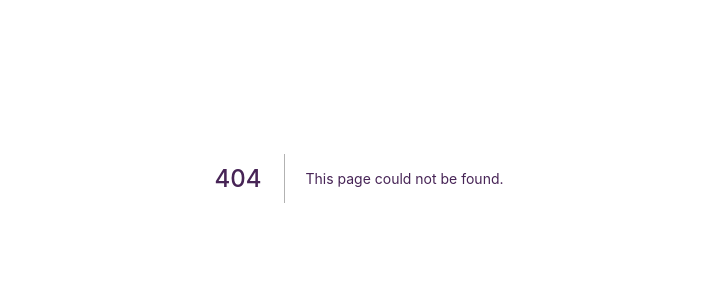
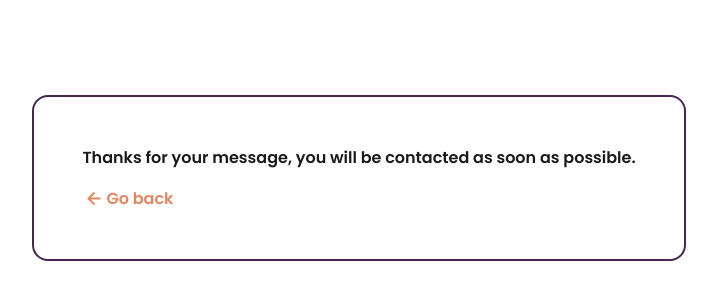
Before and after one commit to AmineElkhalidy/My-Portfolio, a Next.js app: page /feedback in a window 1280 px wide. Before the commit this address had no page. Shown: the part 222-522 px from the top of the page, without its empty margins (281-998 px from the left). Built offline with nearby package versions, Linux system fonts and the light colour scheme.

Commit message:
Changes added

```diff
--- a/package.json
+++ b/package.json
@@ -8,9 +8,12 @@
     "lint": "next lint"
   },
   "dependencies": {
+    "@formspree/react": "^2.2.4",
     "next": "12.0.7",
     "react": "17.0.2",
     "react-dom": "17.0.2",
+    "react-responsive-modal": "^6.2.0",
+    "styled-components": "^5.3.3",
     "swiper": "^7.3.4"
   },
   "devDependencies": {
--- /dev/null
+++ b/pages/feedback.js
@@ -0,0 +1,17 @@
+import React from 'react'
+import Link from 'next/link';
+const Feedback = () => {
+    return (
+
+            <div className='wrapper'>
+                <div className='content' >
+                    <p className='text' >Thanks for your message, you will be contacted as soon as possible.</p>
+                    <Link href='/'><button className='action'> <i class='bx bx-left-arrow-alt feedback__icon'></i>Go back</button></Link>
+                </div>
+            </div>
+
+
+    )
+}
+
+export default Feedback
--- a/styles/globals.css
+++ b/styles/globals.css
@@ -127,6 +127,41 @@ button{
   text-align: center;
   font-size: var(--h2-font-size);
   margin-bottom: var(--mb-2-5);
+}
+
+/*=============== FEEDBACK ===============*/
+.wrapper{
+  min-height: 100vh;
+  display: flex;
+  justify-content: center;
+  align-items: center;
+}
+
+.content{
+  padding: 3rem;
+  border-radius: 1rem;
+  border: 2px solid var(--title-color);
+}
+
+.text, .action{
+  font-weight: 600;
+}
+
+.text{
+  margin-bottom: var(--mb-1);
+}
+
+.action{
+  display: flex;
+  justify-content: center;
+  align-items: center;
+  background: none;
+  cursor: pointer;
+  color: var(--first-color);
+}
+
+.feedback__icon{
+  font-size: 1.5rem;
 }
 
 /*=============== HEADER ===============*/
@@ -653,6 +688,12 @@ mark{
   .project__img{
     width: 250px;
   }
+
+
+  .content{
+    padding: 1rem;
+    margin: 0 .25rem;
+  }
 }
 
 /* FOR MEDIUM SCREENS */
@@ -678,6 +719,10 @@ mark{
   .message__textarea,
   .message__button{
         width: 60%;
+  }
+
+  .content{
+    margin: 0 1rem;
   }
 }
 
```
Also changed, not shown: components/sections/contact-section.js (+23 -4 lines), pages/index.js (+6 -4 lines), 1 other file (tests, documents, lock files or other folders).
